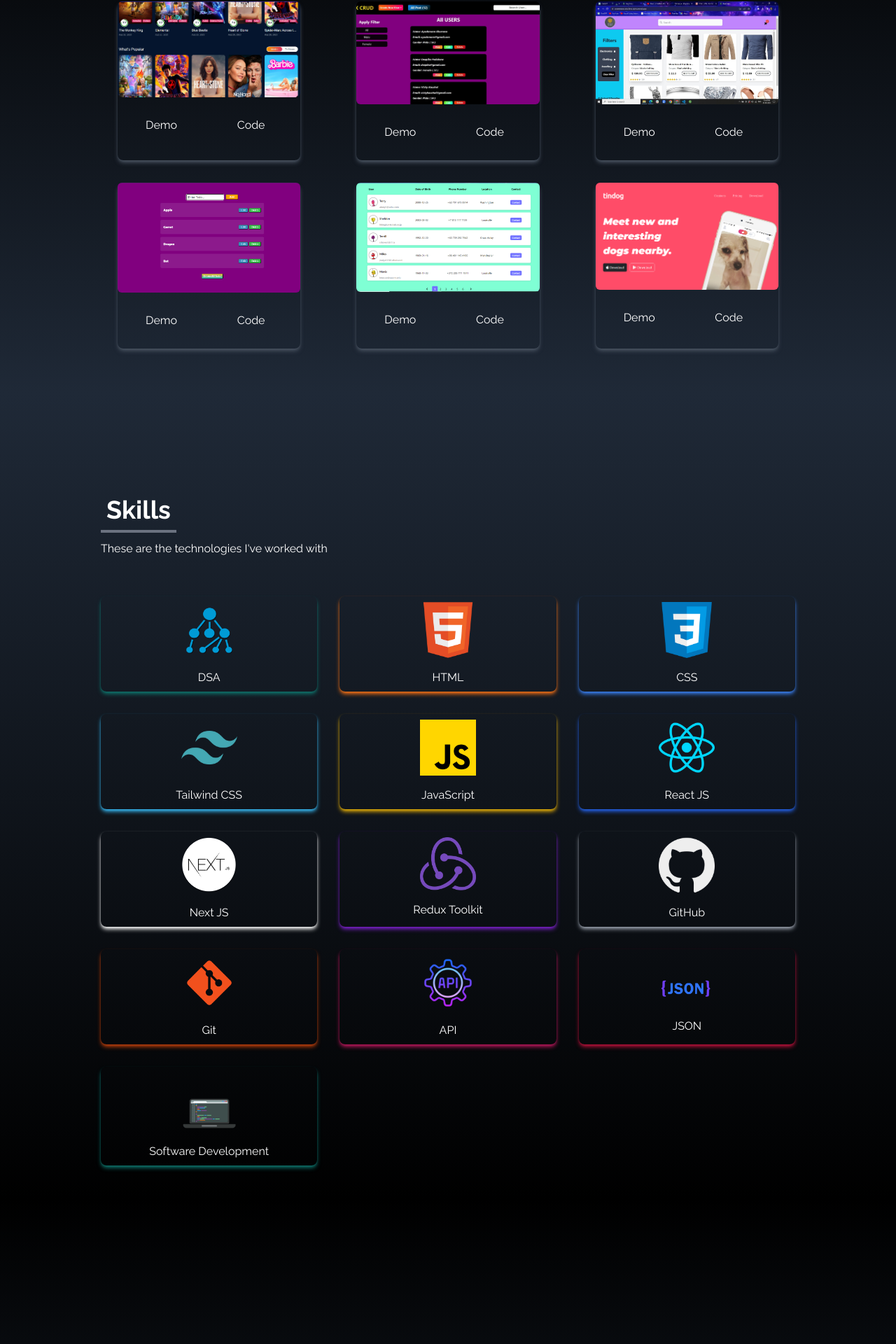
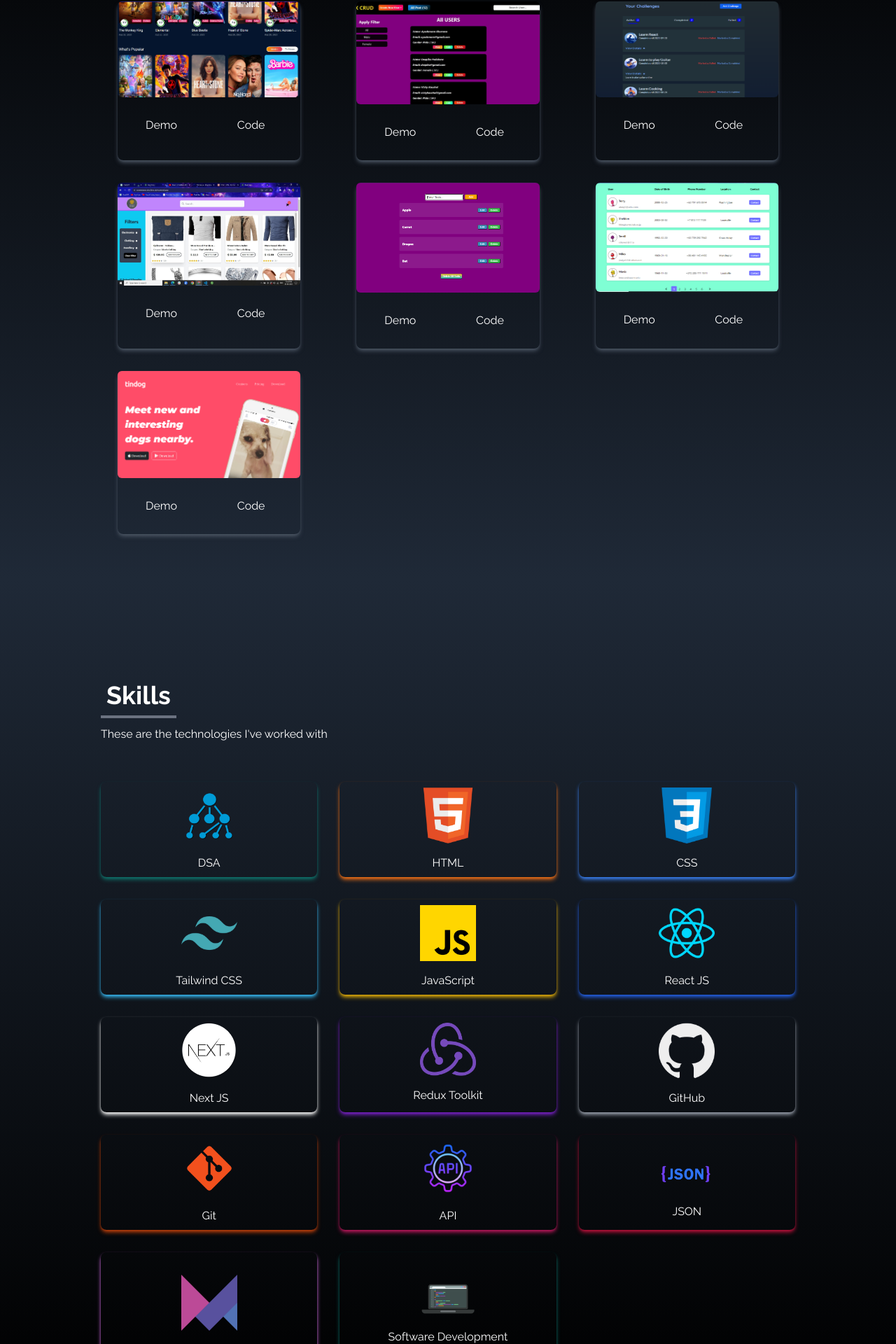
Before and after one commit to imprjde/my-personal-portfolio, a React (Create React App) app: page / in a window 1280 px wide. Shown: the part 1806-3726 px from the top of the page at 70% size. Built offline with nearby package versions, Linux system fonts and the light colour scheme.

Commit message:
Added Framer motion project in portfolio

```diff
--- a/src/components/About.jsx
+++ b/src/components/About.jsx
@@ -26,7 +26,7 @@ const About = () => {
         <p className="text-xl">
           My recent collaboration stands as a testament to my capabilities. I
           along with my senior Dev Team built a dynamic web application for{" "}
-          My-Tyles Pvt Ltd (
+           My-Tyles Pvt Ltd (
           <a
             href="https://mytyles.com/"
             target="_blank"
--- a/src/components/Experience.jsx
+++ b/src/components/Experience.jsx
@@ -13,6 +13,7 @@ import Git from "../assets/Git.png";
 import JSON from "../assets/JSON.png";
 import DSA from "../assets/DSA.png";
 import SDE from "../assets/SDE.png";
+import Framer from "../assets/Framer.png";
 
 const Experience = () => {
   const techs = [
@@ -90,9 +91,15 @@ const Experience = () => {
       title: "JSON ",
       style: "shadow-rose-700 pt-8",
     },
+    {
+      id: 13,
+      src: Framer,
+      title: "Framer Motion ",
+      style: "shadow-fuchsia-400 pt-8",
+    },
 
     {
-      id: 13,
+      id: 14,
       src: SDE,
       title: "Software Development",
       style: "shadow-teal-700 pt-10",
@@ -106,7 +113,7 @@ const Experience = () => {
     >
       <div className="max-w-screen-lg mx-auto p-4 flex flex-col justify-center w-full h-full text-white">
         <div>
-          <p className="text-4xl font-bold border-b-4 border-gray-500 p-2 inline">
+          <p className="text-4xl bg- font-bold border-b-4 border-gray-500 p-2 inline">
             Skills
           </p>
           <p className="py-6">These are the technologies I've worked with</p>
--- a/src/components/Home.jsx
+++ b/src/components/Home.jsx
@@ -40,7 +40,7 @@ const Home = () => {
           <img
             src={HeroImage}
             alt="my profile"
-            className="rounded-2xl mx-auto hover:scale-105 mb-6 mt-[-10px] md:mb-0 md:mt-0 md:pb-0  h-fit duration-300 w-[80%] md:w-full "
+            className="rounded-2xl mx-auto cursor-pointer hover:scale-105 mb-6 mt-[-10px] md:mb-0 md:mt-0 md:pb-0  h-fit duration-300 w-[80%] md:w-full "
           />
         </div>
       </div>
--- a/src/components/Portfolio.jsx
+++ b/src/components/Portfolio.jsx
@@ -5,6 +5,7 @@ import Third from "../assets/portfolio/Third.jpg";
 import Fourth from "../assets/portfolio/Fourth.jpg";
 import Fifth from "../assets/portfolio/Fifth.png";
 import Sixth from "../assets/portfolio/Sixth.png";
+import Seventh from "../assets/portfolio/Seventh.png";
 
 const Portfolio = () => {
   const portfolios = [
@@ -24,27 +25,34 @@ const Portfolio = () => {
     },
     {
       id: 3,
+      src: Seventh,
+      href: "https://farmer-motion.netlify.app/",
+      repo: "https://github.com/imprjde/framer-motion-project",
+      title: "Challenge Manager (Framer Motion + Redux Tool Kit )",
+    },
+    {
+      id: 4,
       src: Third,
       href: "https://ecommerce-site-lime-alpha.vercel.app/",
       repo: "https://github.com/imprjde/ecommerce-site",
       title: "React E-Commerce Site",
     },
     {
-      id: 4,
+      id: 5,
       src: Fourth,
       href: "https://prajwal-4whc835hu-imprjde7-gmailcom.vercel.app/",
       repo: "https://github.com/imprjde/prajwal",
       title: "React Todo App",
     },
     {
-      id: 5,
+      id: 6,
       src: Fifth,
       href: "https://react-pagination-mauve-iota.vercel.app/",
       repo: "https://github.com/imprjde/react-pagination",
       title: "React Pagination",
     },
     {
-      id: 6,
+      id: 7,
       src: Sixth,
       href: "https://imprjde.github.io/tindog/#cta",
       repo: "https://github.com/imprjde/tindog",
@@ -68,11 +76,12 @@ const Portfolio = () => {
           {portfolios.map(({ id, src, href, repo, title }) => (
             <div
               key={id}
-              className="shadow-md duration-300 cursor-pointer mx-6 hover:scale-105  shadow-gray-600 rounded-lg"
+              className="shadow-md duration-300
+                mx-6 hover:scale-105  shadow-gray-600 rounded-lg"
             >
               <img src={src} alt="" className="rounded-md " />
 
-              <div className="absolute inset-0 flex items-center justify-center pb-12 text-3xl font-bold col opacity-0 bg-black bg-opacity-50 hover:opacity-100 transition-opacity duration-300">
+              <div className="absolute inset-0 flex items-center cursor-pointer justify-center pb-12 text-xl font-bold col opacity-0 bg-black bg-opacity-50 hover:opacity-100 transition-opacity duration-300">
                 <p className="text-white text-center">{title}</p>
               </div>
 
@@ -81,7 +90,7 @@ const Portfolio = () => {
                   href={href}
                   target="_blank"
                   rel="noreferrer"
-                  className="w-1/2 px-6 py-3 m-4 duration-200 hover:scale-105"
+                  className=" cursor-pointer w-1/2 px-6 py-3 m-4 z-10 duration-200 hover:scale-105"
                 >
                   Demo
                 </a>
@@ -89,7 +98,7 @@ const Portfolio = () => {
                   href={repo}
                   target="_blank"
                   rel="noreferrer"
-                  className="w-1/2 px-6 py-3 m-4 duration-200 hover:scale-105"
+                  className=" w-1/2 px-6 py-3 m-4 z-10 duration-200 hover:scale-105 cursor-pointer "
                 >
                   Code
                 </a>
```
Also changed, not shown: src/assets/Framer.png (added), src/assets/portfolio/Seventh.png (added).
